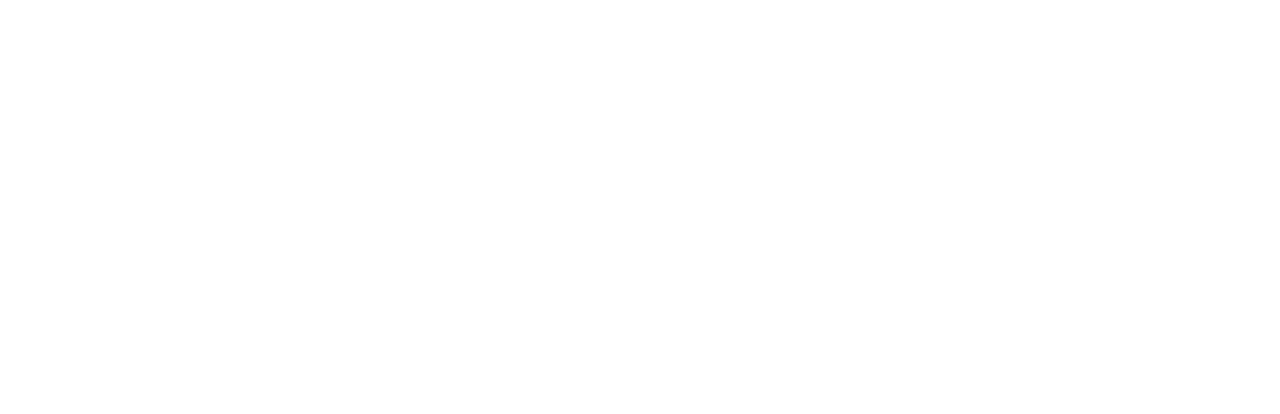
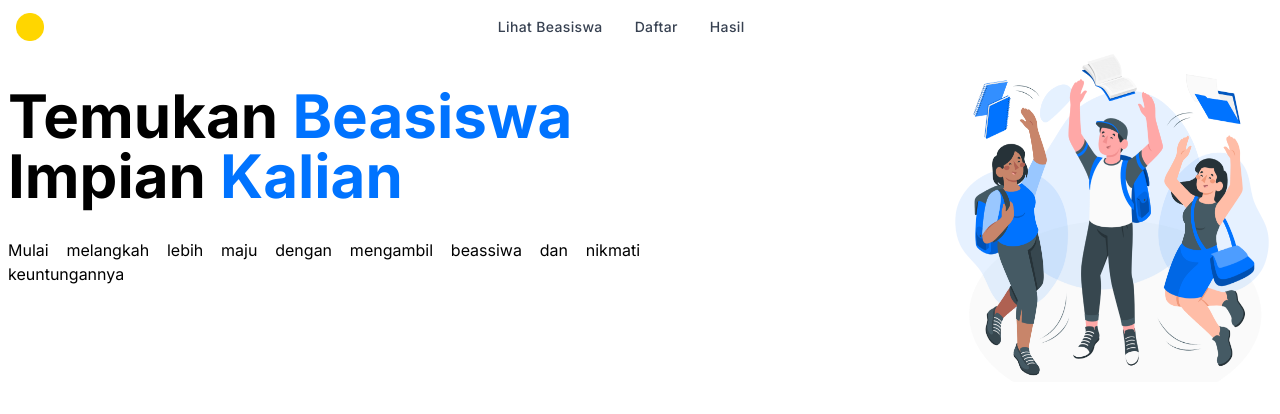
Before and after one commit to rezairfanwijaya/simple-scholarship-registration, a React (Create React App) app in the folder frontend/: page / in a window 1280 px wide. Before the commit this address had no page. Shown: the top 414 px of the page. Built offline with nearby package versions, Linux system fonts and the light colour scheme.

Commit message:
add: route

```diff
--- a/frontend/src/App.js
+++ b/frontend/src/App.js
@@ -2,12 +2,17 @@
 import './style/style.css'
 
 import { Routes, Route } from 'react-router-dom';
+import LandingPage from './pages/LandingPage';
 
 function App() {
   return (<>
     <div className="App font-inter">
       <Routes>
-
+        <Route
+          path={"/"}
+          exact
+          element={<LandingPage/>}
+        />
 
       </Routes>
     </div>
```
